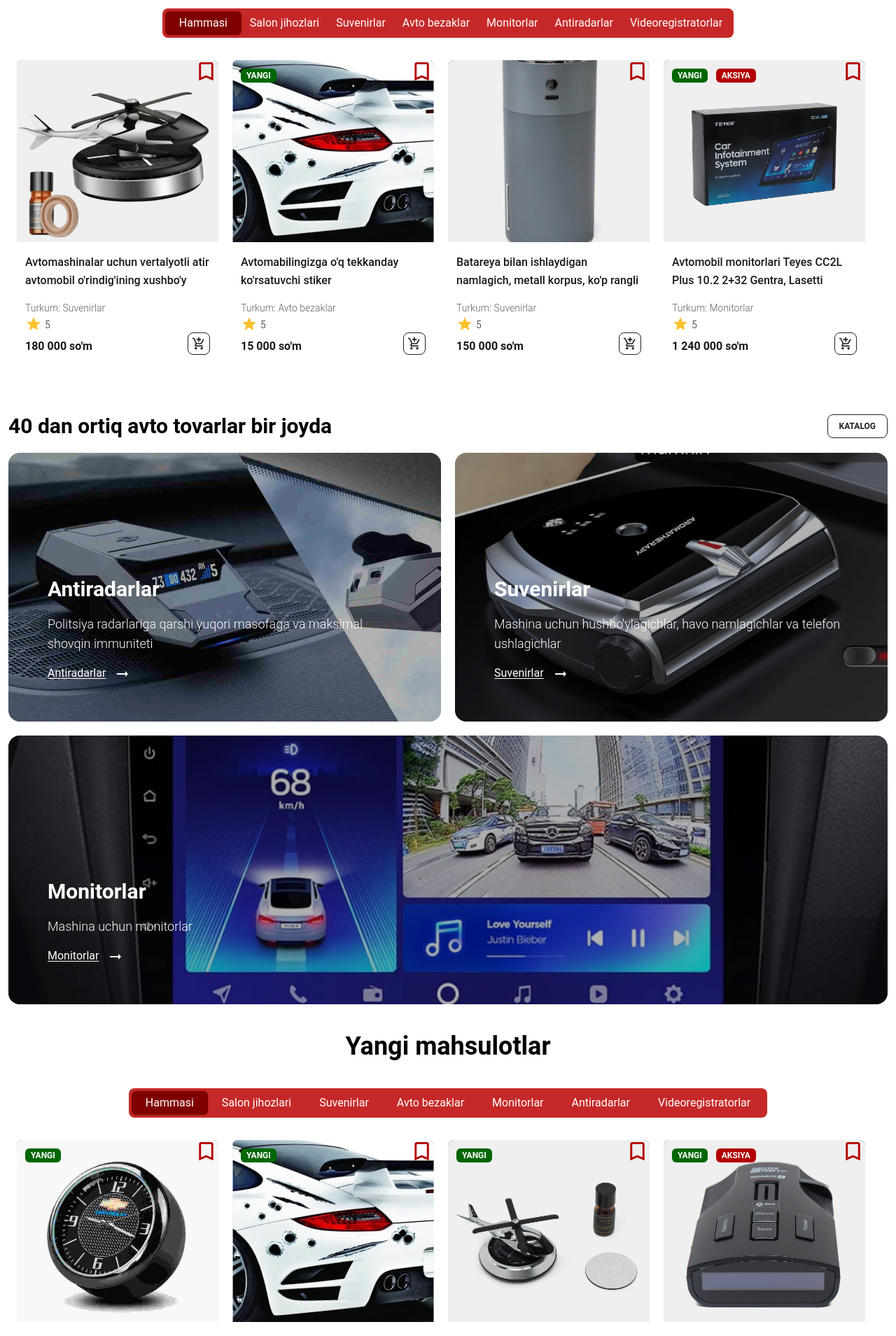
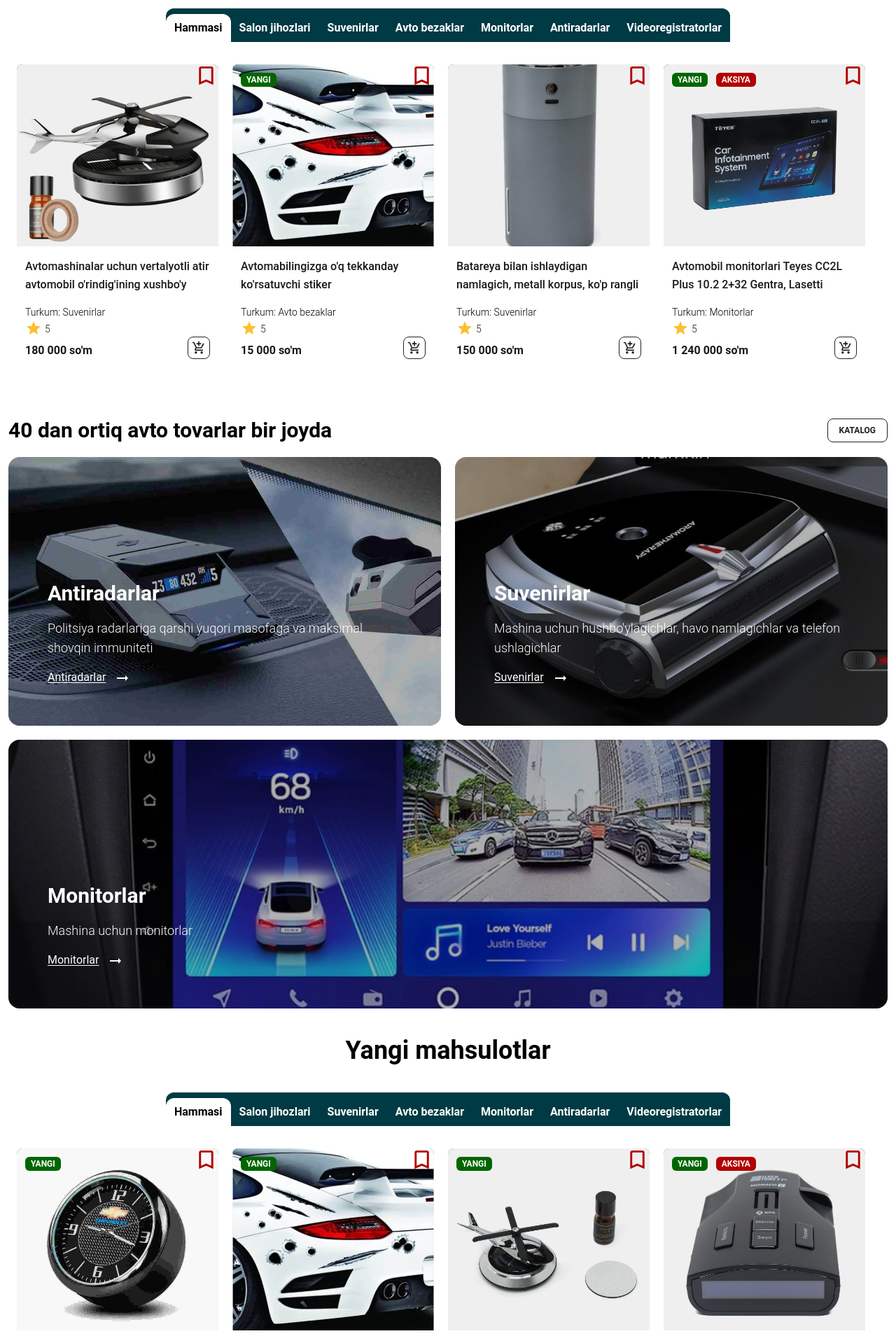
Before and after one commit to dxxdev/auto-tuning, a React (Vite) app: page / in a window 1280 px wide. Shown: the part 880-2789 px from the top of the page at 70% size. Built offline with nearby package versions, Linux system fonts and the light colour scheme.

Commit message:
Sorting tab by category has been changed

```diff
--- a/src/pages/Home.jsx
+++ b/src/pages/Home.jsx
@@ -120,38 +120,53 @@ const Home = ({ rendered }) => {
           </Typography>
           <div className="flex w-full justify-center items-center py-5">
             {category.length > 0 && (
-              <Tabs value={topTabValue} className={`${styles.container} px-0`}>
-                <div className="flex justify-start w-full items-center lg:justify-center scroll-none overflow-auto">
-                  <TabsHeader className="w-min bg-red-800 !bg-opacity-100 flex justify-center items-center">
-                    <Tab
-                      key="allCategories"
-                      value="allCategories"
-                      className="w-min px-5 text-white"
+              <div className={`${styles.container}`}>
+                <div className="flex justify-start w-full items-center lg:justify-center">
+                  <div className="overflow-x-auto overflow-y-visible scroll-none rounded-t-xl">
+                    <div className="w-max relative border-t-8 border-t-[#003a44] bg-[#003a44]">
+                      <button
+                        className={`px-3 py-2 transition-all duration-300 font-semibold ${
+                          topTabValue == "allCategories"
+                            ? "bg-white text-black rounded-t-xl"
+                            : "text-white bg-[#003a44]"
+                        }`}
                         onClick={() => setTopTabValue("allCategories")}
                       >
                         Hammasi
-                    </Tab>
-                    {category.map((category) => (
-                      <Tab
-                        key={category}
-                        value={category}
-                        className="w-max px-3 text-white"
-                        onClick={() => setTopTabValue(category)}
+                      </button>
+                      {category &&
+                        category.map((item, index) => {
+                          return (
+                            <button
+                              key={index}
+                              onClick={() => setTopTabValue(item)}
+                              className={`px-3 py-2 transition-all duration-300 font-semibold ${
+                                topTabValue == item
+                                  ? "bg-white text-black rounded-t-xl"
+                                  : "text-white bg-[#003a44]"
+                              }`}
                             >
-                        {category}
-                      </Tab>
-                    ))}
-                  </TabsHeader>
+                              {item}
+                            </button>
+                          );
+                        })}
                     </div>
-                <TabsBody>
-                  <TabPanel
-                    className="px-0 py-0"
-                    key="allCategories"
-                    value="allCategories"
-                  >
+                  </div>
+                </div>
                 <ul className="flex gap-x-5 py-5 lg:py-8 overflow-auto products-swiper px-0">
                   {products.map((product, index) => {
-                        if (product.top) {
+                    if (topTabValue == product.category && product.top) {
+                      return (
+                        <Products
+                          card={false}
+                          key={index}
+                          rendered={rendered}
+                          product={product}
+                          productId={product.id}
+                          productSaved={productSaved}
+                        />
+                      );
+                    } else if (topTabValue == "allCategories" && product.top) {
                       return (
                         <Products
                           card={false}
@@ -164,53 +179,21 @@ const Home = ({ rendered }) => {
                       );
                     }
                   })}
-                    </ul>
-                  </TabPanel>
-                  {category.map(
-                    (category) =>
-                      topTabValue == category && (
-                        <TabPanel
-                          className="px-0 py-0"
-                          key={category}
-                          value={category}
-                        >
-                          <ul className="flex gap-x-5 py-5 lg:py-8 overflow-auto products-swiper px-0">
-                            {products.map((product, index) => {
-                              if (product.category == category && product.top) {
-                                return (
-                                  <Products
-                                    card={false}
-                                    key={index}
-                                    rendered={rendered}
-                                    product={product}
-                                    productId={product.id}
-                                    productSaved={productSaved}
-                                  />
-                                );
+                  {products.filter((product) => {
+                    if (topTabValue == "allCategories" && product.top) {
+                      return product;
+                    } else if (topTabValue == product.category && product.top) {
+                      return product;
                     }
-                            })}
-                            {products.filter(
-                              (product) =>
-                                product.category === category && product.top
-                            ).length === 0 && (
-                              <li
-                                key="noProductFound"
-                                className="flex w-full min-h-[200px] justify-center items-center"
-                              >
-                                <Typography
-                                  className="text-center w-full"
-                                  variant="h3"
-                                >
+                  }).length == 0 && (
+                    <li className="flex w-full min-h-[200px] justify-center items-center">
+                      <Typography className="text-center w-full" variant="h3">
                         Hech narsa topilmadi
                       </Typography>
                     </li>
                   )}
                 </ul>
-                        </TabPanel>
-                      )
-                  )}
-                </TabsBody>
-              </Tabs>
+              </div>
             )}
           </div>
         </div>
@@ -324,39 +307,42 @@ const Home = ({ rendered }) => {
           </Typography>
           <div className="flex w-full justify-center items-center py-5">
             {category.length > 0 && (
-              <Tabs value={newTabValue} className={`${styles.container} px-0`}>
-                <div className="flex justify-start w-full items-center lg:justify-center scroll-none overflow-auto">
-                  <TabsHeader className="w-min bg-red-800 !bg-opacity-100 flex justify-center items-center">
-                    <Tab
-                      key="allCategories"
-                      value="allCategories"
+              <div className={`${styles.container}`}>
+                <div className="flex justify-start w-full items-center lg:justify-center">
+                  <div className="overflow-x-auto overflow-y-visible scroll-none rounded-t-xl">
+                    <div className="w-max relative border-t-8 border-t-[#003a44] bg-[#003a44]">
+                      <button
+                        className={`px-3 py-2 transition-all duration-300 font-semibold ${
+                          newTabValue == "allCategories"
+                            ? "bg-white text-black rounded-t-xl"
+                            : "text-white bg-[#003a44]"
+                        }`}
                         onClick={() => setNewTabValue("allCategories")}
-                      className="w-min px-5 text-white"
                       >
                         Hammasi
-                    </Tab>
-                    {category.map((category) => (
-                      <Tab
-                        key={category}
-                        value={category}
-                        className="w-max px-5 text-white"
-                        onClick={() => setNewTabValue(category)}
+                      </button>
+                      {category &&
+                        category.map((item, index) => {
+                          return (
+                            <button
+                              key={index}
+                              onClick={() => setNewTabValue(item)}
+                              className={`px-3 py-2 transition-all duration-300 font-semibold ${
+                                newTabValue == item
+                                  ? "bg-white text-black rounded-t-xl"
+                                  : "text-white bg-[#003a44]"
+                              }`}
                             >
-                        {category}
-                      </Tab>
-                    ))}
-                  </TabsHeader>
+                              {item}
+                            </button>
+                          );
+                        })}
                     </div>
-                <TabsBody>
-                  {/* All products tab */}
-                  <TabPanel
-                    className="py-0 px-0"
-                    key="allCategories"
-                    value="allCategories"
-                  >
+                  </div>
+                </div>
                 <ul className="flex gap-x-5 py-5 lg:py-8 overflow-auto products-swiper px-0">
                   {products.map((product, index) => {
-                        if (product.isItNew) {
+                    if (newTabValue == product.category && product.isItNew) {
                       return (
                         <Products
                           card={false}
@@ -367,23 +353,8 @@ const Home = ({ rendered }) => {
                           productSaved={productSaved}
                         />
                       );
-                        }
-                      })}
-                    </ul>
-                  </TabPanel>
-                  {/* Tab by category */}
-                  {category.map(
-                    (category) =>
-                      newTabValue == category && (
-                        <TabPanel
-                          className="px-0 py-0"
-                          key={category}
-                          value={category}
-                        >
-                          <ul className="flex gap-x-5 py-5 lg:py-8 overflow-auto products-swiper px-0">
-                            {products.map((product, index) => {
-                              if (
-                                product.category == category &&
+                    } else if (
+                      newTabValue == "allCategories" &&
                       product.isItNew
                     ) {
                       return (
@@ -398,28 +369,24 @@ const Home = ({ rendered }) => {
                       );
                     }
                   })}
-                            {products.filter(
-                              (product) =>
-                                product.category === category && product.isItNew
-                            ).length === 0 && (
-                              <li
-                                key="noProductFound"
-                                className="flex w-full min-h-[200px] justify-center items-center"
-                              >
-                                <Typography
-                                  className="text-center w-full"
-                                  variant="h3"
-                                >
+                  {products.filter((product) => {
+                    if (newTabValue == "allCategories" && product.isItNew) {
+                      return product;
+                    } else if (
+                      newTabValue == product.category &&
+                      product.isItNew
+                    ) {
+                      return product;
+                    }
+                  }).length == 0 && (
+                    <li className="flex w-full min-h-[200px] justify-center items-center">
+                      <Typography className="text-center w-full" variant="h3">
                         Hech narsa topilmadi
                       </Typography>
                     </li>
                   )}
                 </ul>
-                        </TabPanel>
-                      )
-                  )}
-                </TabsBody>
-              </Tabs>
+              </div>
             )}
           </div>
         </div>
@@ -434,42 +401,45 @@ const Home = ({ rendered }) => {
           </Typography>
           <div className="flex w-full justify-center items-center py-5">
             {category.length > 0 && (
-              <Tabs
-                value={discountTabValue}
-                className={`${styles.container} px-0`}
-              >
-                <div className="flex justify-start w-full items-center lg:justify-center scroll-none overflow-auto">
-                  <TabsHeader className="w-min bg-red-800 !bg-opacity-100 flex justify-center items-center">
-                    <Tab
-                      key="allCategories"
-                      value="allCategories"
+              <div className={`${styles.container}`}>
+                <div className="flex justify-start w-full items-center lg:justify-center">
+                  <div className="overflow-x-auto overflow-y-visible scroll-none rounded-t-xl">
+                    <div className="w-max relative border-t-8 border-t-[#003a44] bg-[#003a44]">
+                      <button
+                        className={`px-3 py-2 transition-all duration-300 font-semibold ${
+                          discountTabValue == "allCategories"
+                            ? "bg-white text-black rounded-t-xl"
+                            : "text-white bg-[#003a44]"
+                        }`}
                         onClick={() => setDiscountTabValue("allCategories")}
-                      className="w-min px-5 text-white"
                       >
                         Hammasi
-                    </Tab>
-                    {category.map((category) => (
-                      <Tab
-                        key={category}
-                        value={category}
-                        className="w-max px-5 text-white"
-                        onClick={() => setDiscountTabValue(category)}
+                      </button>
+                      {category &&
+                        category.map((item, index) => {
+                          return (
+                            <button
+                              key={index}
+                              onClick={() => setDiscountTabValue(item)}
+                              className={`px-3 py-2 transition-all duration-300 font-semibold ${
+                                discountTabValue == item
+                                  ? "bg-white text-black rounded-t-xl"
+                                  : "text-white bg-[#003a44]"
+                              }`}
                             >
-                        {category}
-                      </Tab>
-                    ))}
-                  </TabsHeader>
+                              {item}
+                            </button>
+                          );
+                        })}
                     </div>
-                <TabsBody>
-                  {/* All products tab */}
-                  <TabPanel
-                    key="allCategories"
-                    value="allCategories"
-                    className="py-0 px-0"
-                  >
+                  </div>
+                </div>
                 <ul className="flex gap-x-5 py-5 lg:py-8 overflow-auto products-swiper px-0">
                   {products.map((product, index) => {
-                        if (product.inAction) {
+                    if (
+                      discountTabValue == product.category &&
+                      product.inAction
+                    ) {
                       return (
                         <Products
                           card={false}
@@ -480,23 +450,8 @@ const Home = ({ rendered }) => {
                           productSaved={productSaved}
                         />
                       );
-                        }
-                      })}
-                    </ul>
-                  </TabPanel>
-                  {/* Tab by category */}
-                  {category.map(
-                    (category) =>
-                      discountTabValue == category && (
-                        <TabPanel
-                          className="px-0 py-0"
-                          key={category}
-                          value={category}
-                        >
-                          <ul className="flex gap-x-5 py-5 lg:py-8 overflow-auto products-swiper px-0">
-                            {products.map((product, index) => {
-                              if (
-                                product.category == category &&
+                    } else if (
+                      discountTabValue == "allCategories" &&
                       product.inAction
                     ) {
                       return (
@@ -511,29 +466,27 @@ const Home = ({ rendered }) => {
                       );
                     }
                   })}
-                            {products.filter(
-                              (product) =>
-                                product.category === category &&
+                  {products.filter((product) => {
+                    if (
+                      discountTabValue == "allCategories" &&
                       product.inAction
-                            ).length === 0 && (
-                              <li
-                                key="noProductFound"
-                                className="flex w-full min-h-[200px] justify-center items-center"
-                              >
-                                <Typography
-                                  className="text-center w-full"
-                                  variant="h3"
-                                >
+                    ) {
+                      return product;
+                    } else if (
+                      discountTabValue == product.category &&
+                      product.inAction
+                    ) {
+                      return product;
+                    }
+                  }).length == 0 && (
+                    <li className="flex w-full min-h-[200px] justify-center items-center">
+                      <Typography className="text-center w-full" variant="h3">
                         Hech narsa topilmadi
                       </Typography>
                     </li>
                   )}
                 </ul>
-                        </TabPanel>
-                      )
-                  )}
-                </TabsBody>
-              </Tabs>
+              </div>
             )}
           </div>
         </div>
```
Lines whose indentation alone changed are shown as unchanged.
